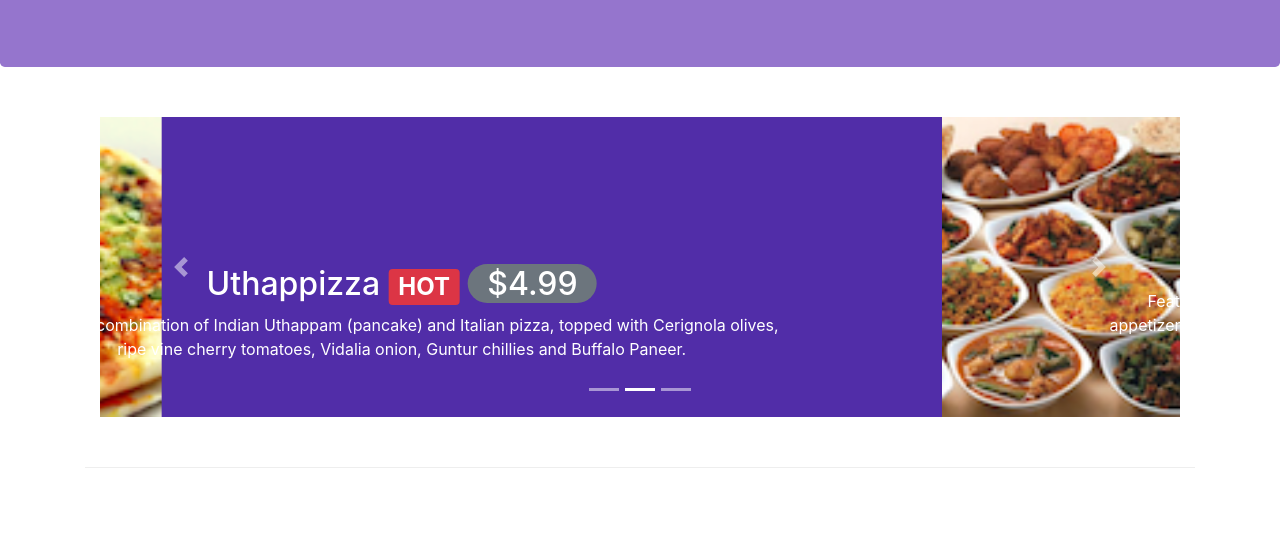
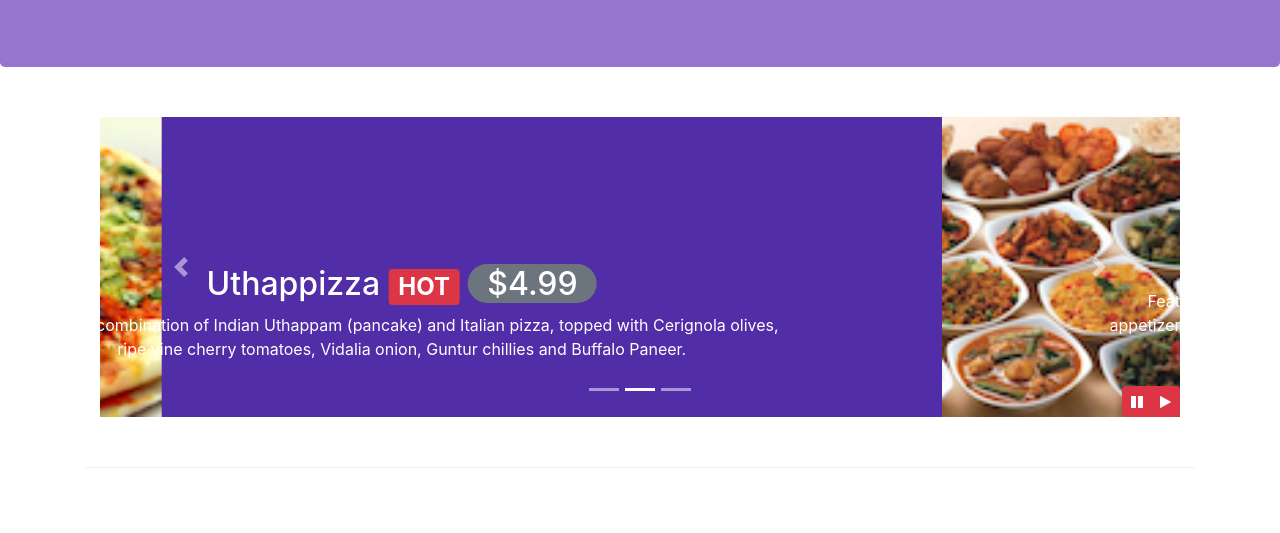
Before and after one commit to alexcaiev/conFusion, a website: page index.html in a window 1280 px wide. Shown: the part 267-800 px from the top of the page. Drawn offline with nearby package versions, Linux system fonts and the light colour scheme.

Commit message:
JavaScript JQuery

```diff
--- a/css/styles.css
+++ b/css/styles.css
@@ -65,3 +65,9 @@ body{
     left: 0;
     min-height: 300px;
 }
+
+#carouselButton{
+  right: 0px;
+  position: absolute;
+  bottom: 0px;
+}
--- a/index.html
+++ b/index.html
@@ -204,6 +204,14 @@
           <a href="#mycarousel" class="carousel-control-next" role="button" data-slide="next">
              <span class="carousel-control-next-icon"></span>
            </a>
+           <div class="btn-group" id="carouselButton">
+             <button class="btn btn-danger btn-sm" id="carousel-pause">
+               <span class="fa fa-pause"></span>
+             </button>
+             <button class="btn btn-danger btn-sm" id="carousel-play">
+               <span class="fa fa-play"></span>
+             </button>
+           </div>
         </div>
       </div>
     </div>
@@ -361,6 +369,17 @@
   <script src="node_modules/jquery/dist/jquery.slim.min.js"></script>
   <script src="node_modules/popper.js/dist/umd/popper.min.js"></script>
   <script src="node_modules/bootstrap/dist/js/bootstrap.min.js"></script>
+  <script>
+    $(document).ready(function(){
+      $('#mycarousel').carousel({interval:2000});
+      $("#carousel-pause").click(function(){
+        $("#mycarousel").carousel("pause");
+      });
+      $("#carousel-play").click(function(){
+        $("#mycarousel").carousel("cycle");
+      });
+    });
+  </script>
 </body>
 
 </html>
```
